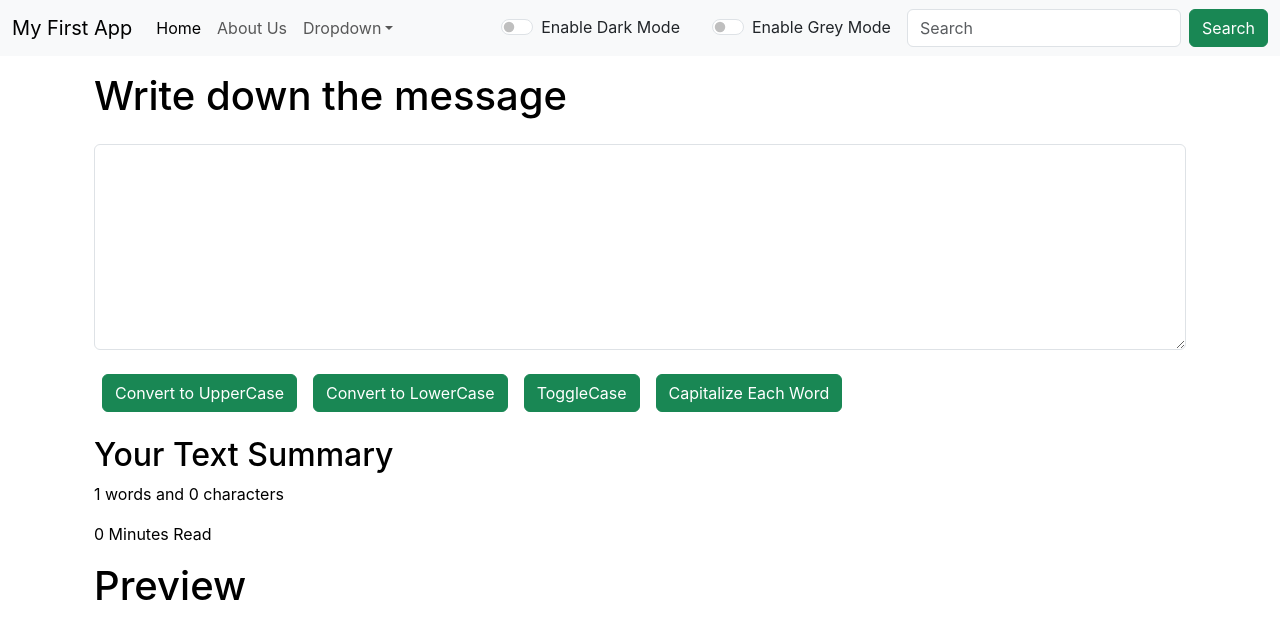
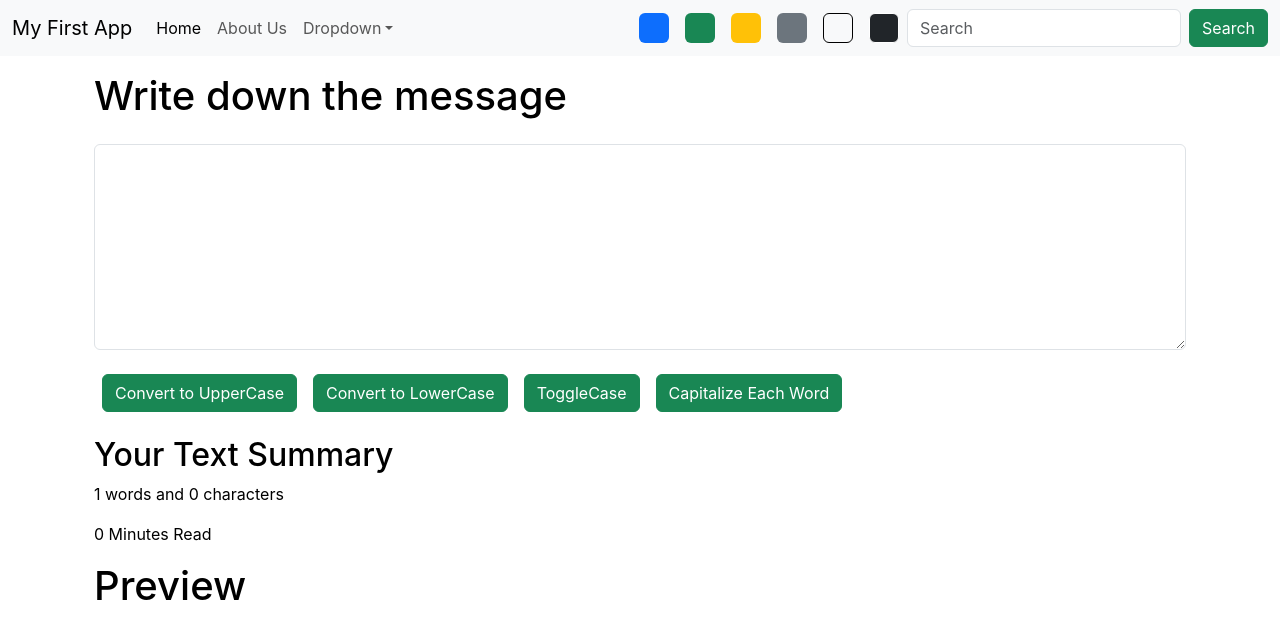
Before and after one commit to neeraj-kumarr/React, a React (Create React App) app in the folder my-app/: page / in a window 1280 px wide. Shown: the top 638 px of the page. Built offline with nearby package versions, Linux system fonts and the light colour scheme.

Commit message:
Modes Added

```diff
--- a/my-app/src/App.js
+++ b/my-app/src/App.js
@@ -23,7 +23,17 @@ function App() {
     }, 1500);
   }
 
-  const toggleMode = () => {
+  const removeBodyClasses = () => {
+    document.body.classList.remove('bg-primary')
+    document.body.classList.remove('bg-secondary')
+    document.body.classList.remove('bg-success')
+    document.body.classList.remove('bg-danger')
+    document.body.classList.remove('bg-dark')
+  }
+
+  const toggleMode = (cls) => {
+    removeBodyClasses();
+    document.body.classList.add('bg-' + cls)
     if (mode === 'light') {
       setMode('dark')
       document.body.style.backgroundColor = 'black';
@@ -35,23 +45,12 @@ function App() {
     }
   }
 
-  const greyToggleMode = () => {
-    if (mode === 'light') {
-      setMode('grey')
-      document.body.style.backgroundColor = 'darkgrey';
-      showAlert("Grey Mode Enabled", "success")
-    } else {
-      setMode('light');
-      document.body.style.backgroundColor = 'white';
-      showAlert("Light Mode Enabled", "success")
-    }
-  }
 
 
 
   return (
     <>
-      <Navbar title='My First App' aboutTitle="About Us" mode={mode} toggleMode={toggleMode} greyToggleMode={greyToggleMode} />
+      <Navbar title='My First App' aboutTitle="About Us" mode={mode} toggleMode={toggleMode} />
 
       <Alert alert={alert} />
 
--- a/my-app/src/Components/Navbar.js
+++ b/my-app/src/Components/Navbar.js
@@ -31,16 +31,17 @@ export default function Navbar(props) {
                         </li>
 
                     </ul>
-                    {/* Dark Mode */}
-                    <div className={`form-check form-switch text-${props.mode === 'light' ? 'dark' : 'light'} mx-3`}>
-                        <input className="form-check-input" onClick={props.toggleMode} type="checkbox" role="switch" id="flexSwitchCheckDefault" />
-                        <label className="form-check-label" htmlFor="flexSwitchCheckDefault">{props.mode === 'light' ? 'Enable Dark Mode' : 'Enable Light Mode'} </label>
+                    {/* Pallets */}
+                    <div className="d-flex" style={{ cursor: 'pointer' }}>
+                        <div className="bg-primary rounded mx-2" onClick={() => { props.toggleMode('primary') }} style={{ height: '30px', width: '30px' }}></div>
+                        <div className="bg-success rounded mx-2" onClick={() => { props.toggleMode('success') }} style={{ height: '30px', width: '30px' }}></div>
+                        <div className="bg-warning rounded mx-2" onClick={() => { props.toggleMode('warning') }} style={{ height: '30px', width: '30px' }}></div>
+                        <div className="bg-secondary rounded mx-2" onClick={() => { props.toggleMode('secondary') }} style={{ height: '30px', width: '30px' }}></div>
+                        <div className="bg-light rounded mx-2" onClick={() => { props.toggleMode('light') }} style={{ height: '30px', width: '30px', border: '1px solid black' }}></div>
+                        <div className="bg-dark rounded mx-2" onClick={() => { props.toggleMode('dark') }} style={{ height: '30px', width: '30px', border: '1px solid white' }}></div>
                     </div>
-                    {/* Grey Mode */}
-                    <div className={`form-check form-switch text-${props.mode === 'light' ? 'grey' : 'light'} mx-3`}>
-                        <input className="form-check-input" onClick={props.greyToggleMode} type="checkbox" role="switch" id="flexSwitchCheckDefault" />
-                        <label className="form-check-label" htmlFor="flexSwitchCheckDefault">{props.mode === 'light' ? 'Enable Grey Mode' : 'Enable Light Mode'} </label>
-                    </div>
+
+
                     <form className="d-flex" role="search">
                         <input className="form-control me-2" type="search" placeholder="Search" aria-label="Search" />
                         <button className="btn btn-success" type="submit">Search</button>
```
